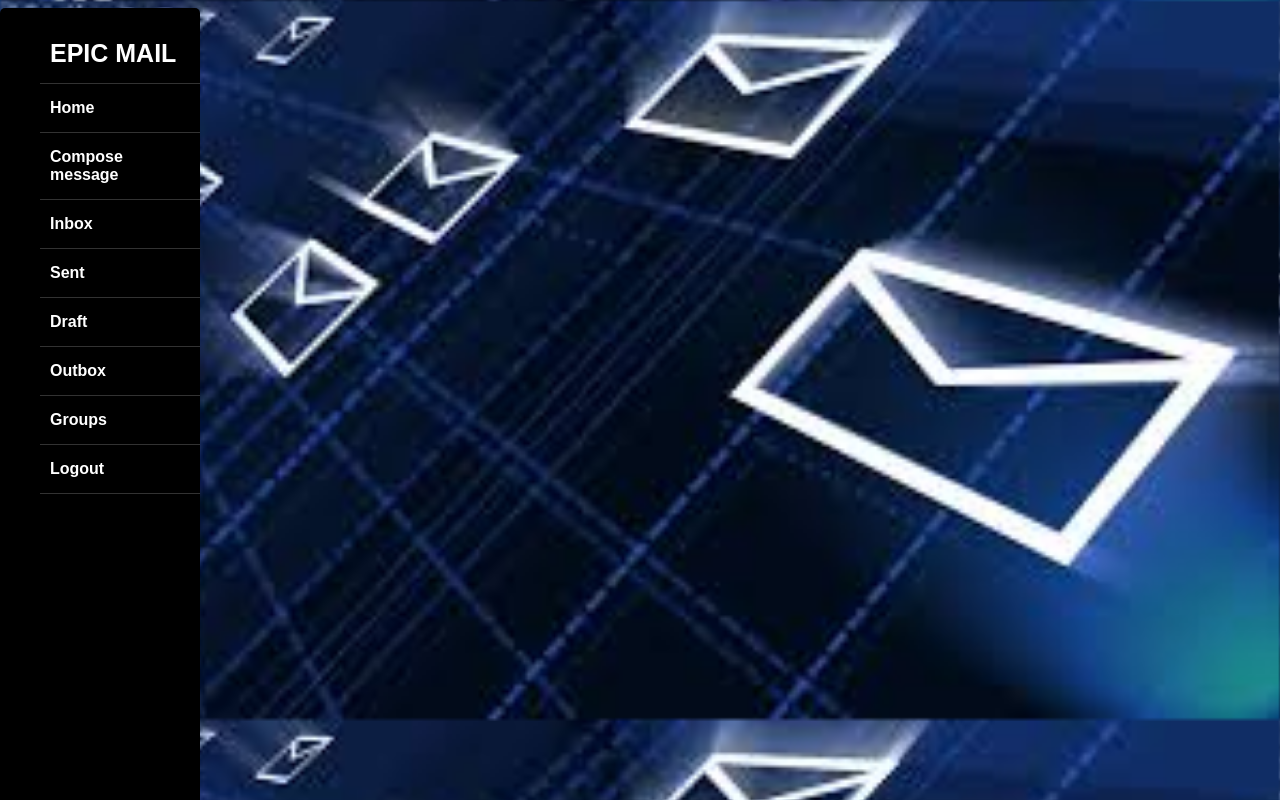
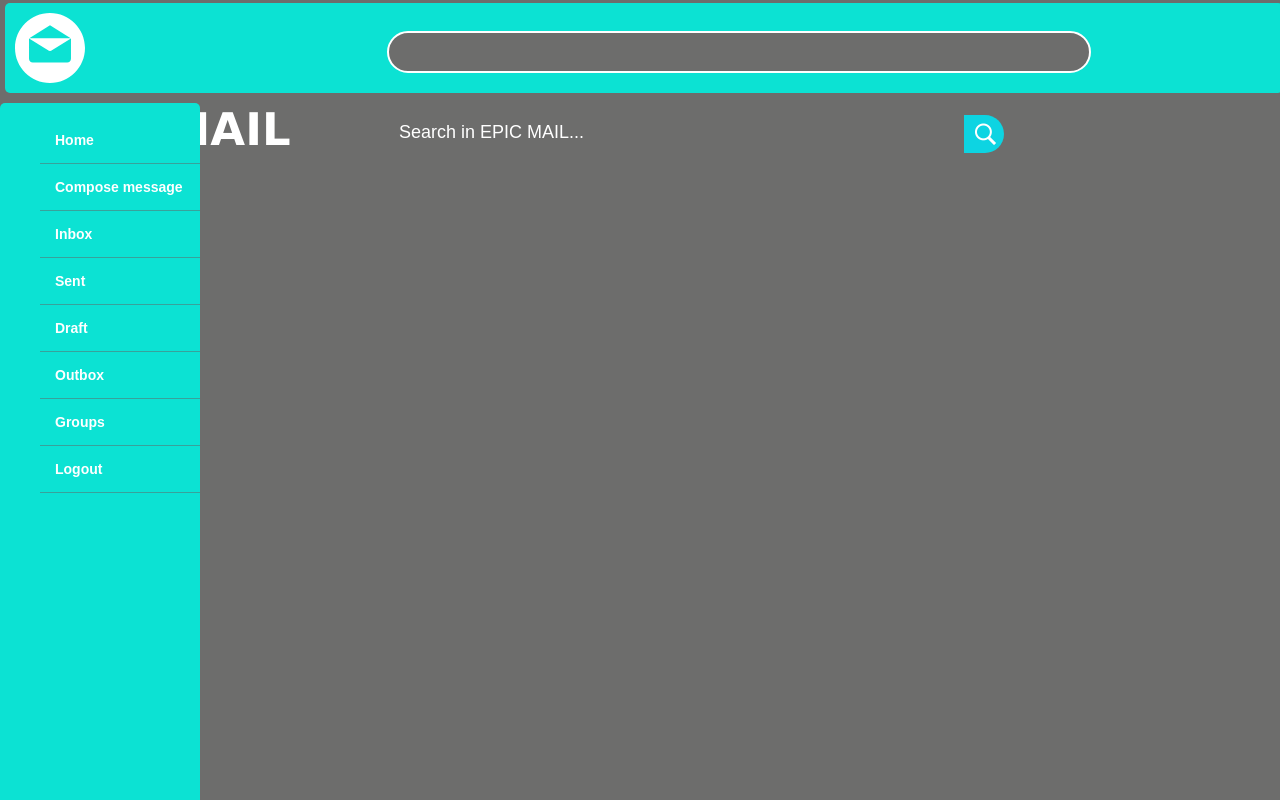
Before and after one commit to ViaChristopheH/EPICmail, a plain HTML site: page UI/html/userdash.html in a window 1280 px wide. Drawn offline with Linux system fonts and the light colour scheme.

Commit message:
[feature #164223487] create userdashboard page to access inbox

```diff
--- a/UI/css/signup.css
+++ b/UI/css/signup.css
@@ -314,3 +314,52 @@ h4 {
     margin-bottom: -10px;
     margin-top: 20px;
 }
+
+#sidebar {
+    position: fixed;
+    width: 200px;
+    height: 100%;
+    background: #0ce2d3;
+    left: 0px;
+    transition: all 500ms linear;
+    border-radius: 5px;
+}
+
+/* #sidebar:hover {
+    background: white;
+    color: #6d6d6c;
+} */
+
+#sidebar.active {
+    left: 0px;
+}
+
+#sidebar ul li {
+    color: white;
+    list-style: none;
+    padding: 15px 10px;
+    border-bottom: 1px solid rgba(100, 100, 100, 0.5);
+    font-family: sans-serif;
+    font-weight: bold;
+}
+
+#sidebar ul li:hover {
+    color: white;
+    list-style: none;
+    padding: 15px 10px;
+    border-bottom: 1px solid white;
+    font-family: sans-serif;
+    font-weight: bold;
+    background:#6d6d6c;
+}
+
+a {
+    color: white;
+    text-decoration: none;
+}
+
+a:hover {
+    background: #6d6d6c;;
+    color: white;
+    font-weight: 300;
+}
--- a/UI/css/userdash.css
+++ b/UI/css/userdash.css
@@ -14,7 +14,7 @@ body {
 }
 
 #sidebar:hover {
-    background: green;
+    background: white;
 
 }
 
@@ -57,7 +57,7 @@ a {
 }
 
 a:hover {
-    background: green;
+    background: #6d6d6c;;
     color: white;
     font-weight: bolder;
 }
--- a/UI/html/userdash.html
+++ b/UI/html/userdash.html
@@ -1,12 +1,31 @@
-<!DOCTYPE html>
+    <!doctype html>
+
     <html>
+
     <head>
+      <link rel="stylesheet" type="text/css" href="../css/signup.css">
+
     <title>
-            Epic MAIL | Dashboard
+    EPIC MAIL| Login
     </title>
-        <link rel="stylesheet" href="../css/userdash.css">
+
     </head>
+
     <body>
+            <div id="header">
+                    <div class="epicicon"><img src="../images/email (1).svg">
+                      <h2> EPIC MAIL </h2>
+                      <div class="searchbox">
+                        <input  type="text" name="" placeholder="Search in EPIC MAIL...">
+                      </div>
+                          </div>
+                          <button class="search-btn">
+                            <i><img src="../images/searchIcon.png"></i>
+                         </button>
+
+                    </div>
+
+
                                         <div id="sidebar">
                                                 <div class="toggleBtn" onclick="toggleSidebar()">
                                                     <span></span>
@@ -14,7 +33,7 @@
                                                     <span></span>
                                                 </div>
                                                 <ul>
-                        <li class="dasheader">EPIC MAIL</li>
+
                                                     <li><a href="">Home</a></li>
                                                     <li><a href="">Compose message</a></li>
                                                     <li><a href="">Inbox</a></li>
@@ -27,12 +46,7 @@
                                                 </ul>
 
                                             </div>
-                <div class="searchbox">
-                        <input class="search-txt" type="text" name="" placeholder="Search in EPIC MAIL...">
-                        <a class="search-btn" href="#"></a>
-                    </div>
-
 
 
                         </body>
-</html>
+</body>
```
Lines whose indentation alone changed are shown as unchanged.
